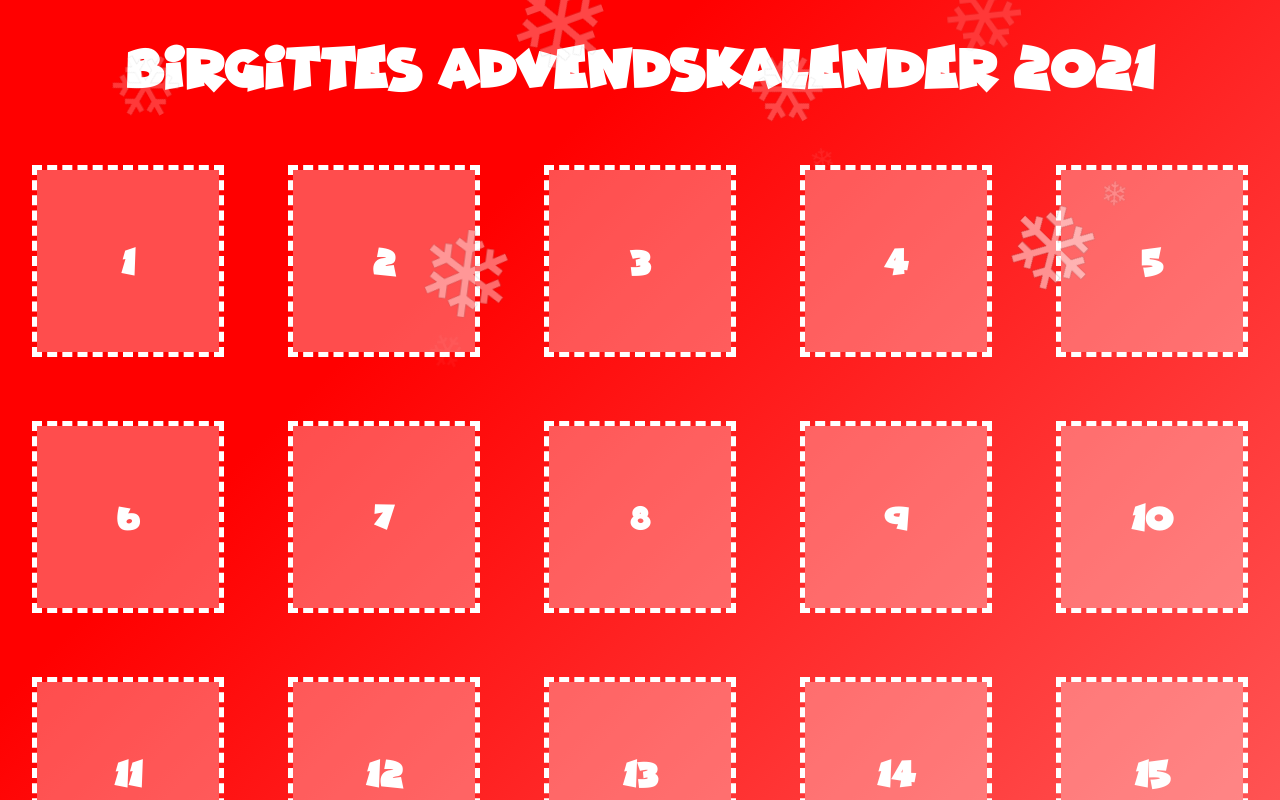
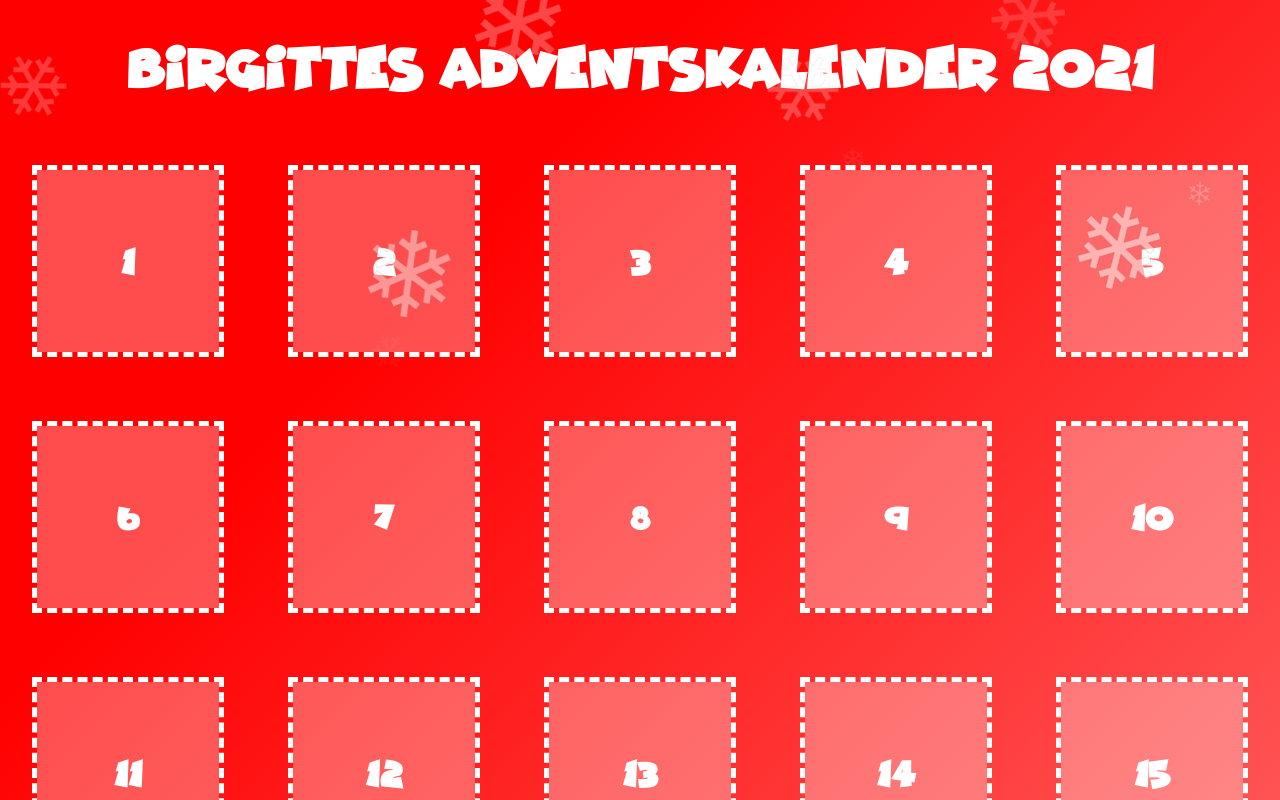
Before and after one commit to cekrem/adventskalender2021, a React (Create React App) app: page / in a window 1280 px wide. Shown: the top 800 px of the page. Built offline with nearby package versions, Linux system fonts and the light colour scheme.

Commit message:
fix stupid typo

```diff
--- a/src/App.js
+++ b/src/App.js
@@ -13,7 +13,7 @@ const slotsWithDefault = Array(24).fill('Tom luke?!').map((def, i) => slots[i] |
 const snowflakes = Array(20).fill(0).map(() => ({
     size: `${Math.random() * 8}rem`,
     delay: `${Math.random() * 12}s`,
-    position: `${Math.random() * 100}%`,
+    position: `${(Math.random() * 120) - 10}%`,
     opacity: Math.random() * 0.5,
 }))
 
@@ -40,7 +40,7 @@ const App = () =>
         <div className="calendar">
             <header>
                 <h1>
-                    Birgittes advendskalender 2021
+                    Birgittes adventskalender 2021
                 </h1>
             </header>
             {slotsWithDefault.map((content, index) => <Slot content={content} index={index} key={index}/>)}
```
